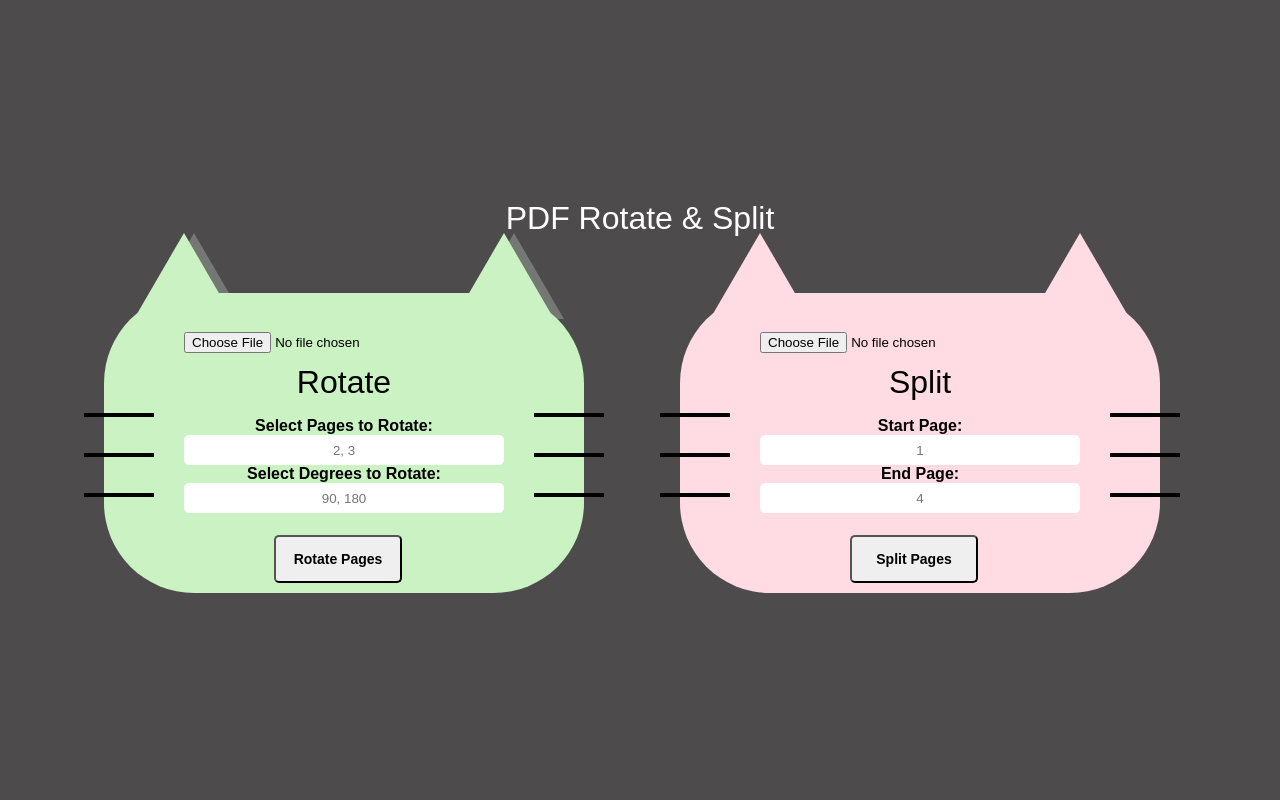
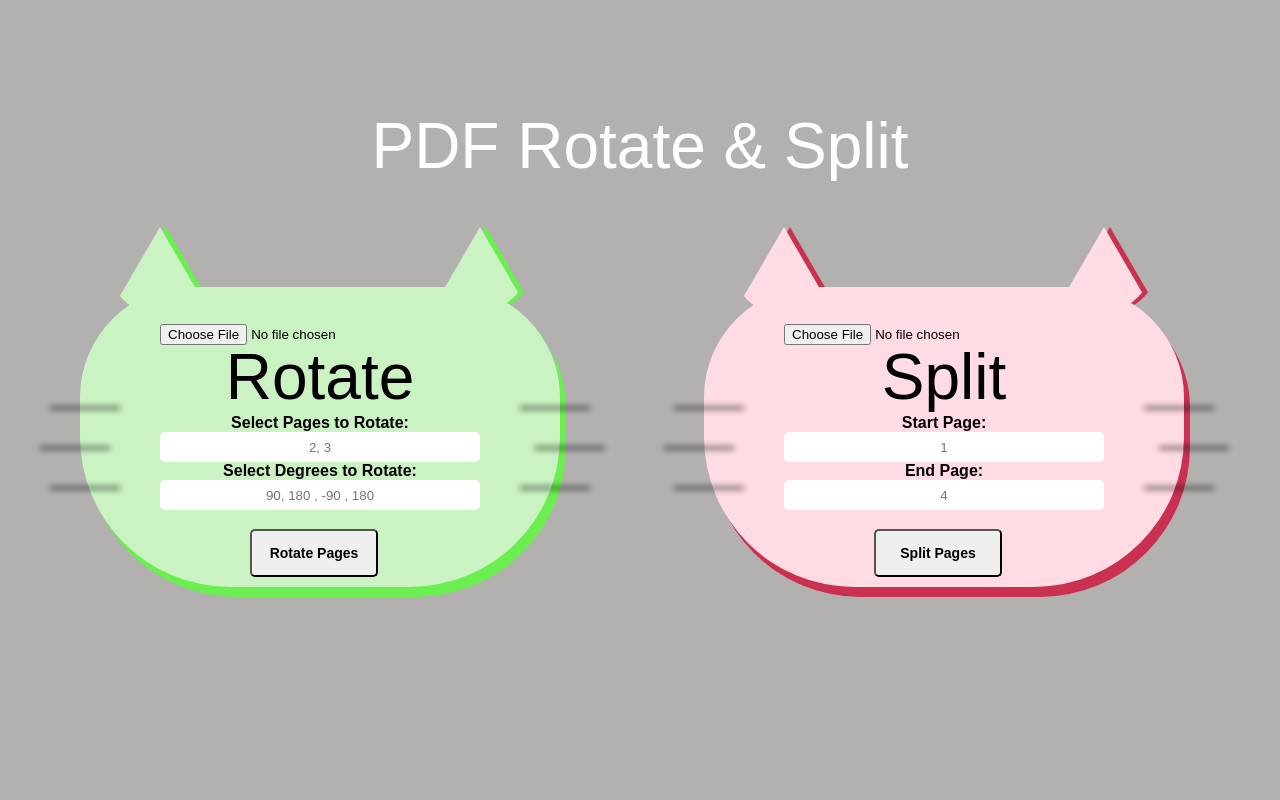
Before and after one commit to lookmhen/pdftools, a Flask app: page / in a window 1280 px wide. Run offline with Flask 3, Linux system fonts and the light colour scheme; some web fonts are replaced.

Commit message:
Modify Ui

```diff
--- a/static/style.css
+++ b/static/style.css
@@ -16,16 +16,21 @@ body {
     flex-direction: column;
     justify-content: center;
     align-items: center;
-    background: rgb(77, 75, 75);
+    background: rgb(179, 176, 176);
     height: 100vh;
     overflow: hidden;
 
 }
+body h1 {
+    font-size: 4rem;
+    color: black;
+}
 
-h1 {
-    margin-top: 2rem;
-    margin-bottom: 1rem;
+.title{
+    margin-top: 1rem;
 }
+
+
 
 input[type=text] {
     height: 30px;
@@ -58,6 +63,15 @@ button {
     cursor: pointer;
 }
 
+
+#rotate-app button:active{
+    background-color: #6aee50;
+}
+
+#split-app button:active{
+    background-color: #ca3150;
+}
+
 label {
     display: inline-block;
     font-weight: bolder;
@@ -71,6 +85,7 @@ label {
     margin: 1.5rem;
     height: auto;
     flex-wrap: wrap;
+    gap: 3rem;
 }
 
 form {
@@ -93,9 +108,11 @@ form {
     width: 30rem;
     height: 300px;
     background: #CAF2C2;
-    border-radius: 90px;
-    margin-top: 0;
+    border-radius: 110px 110px 150px 150px;
+    margin-top: 5rem;
     margin-right: 5rem;
+    margin-bottom: 5rem;
+    box-shadow: 6px 10px #6aee50;
 }
 
 /* Cat Ear shape */
@@ -106,10 +123,11 @@ form {
     height: 0;
     top: -60px;
     left: 30px;
+    border-radius: 20px 20px 60px 50px;
     border-left: 50px solid transparent;
     border-right: 50px solid transparent;
     border-bottom: 86.6px solid #CAF2C2;
-    filter: drop-shadow(320px 0 0 #CAF2C2) drop-shadow(10px 0 0 #747773);
+    filter: drop-shadow(320px 0 0 #CAF2C2) drop-shadow(6px 0 0 #6aee50);
     z-index: -1;
 
 }
@@ -119,11 +137,12 @@ form {
     content: "";
     position: absolute;
     width: 70px;
-    height: 4px;
+    height: 2px;
     top: 120px;
-    left: -20px;
+    left: -30px;
+    filter: blur(3px);
     background: #000000;
-    box-shadow: 450px 0 #000000,0px 40px #000000 ,0px 80px #000000,450px 40px #000000,450px 80px #000000;
+    box-shadow: 470px 0 #000000,-10px 40px #000000 ,0px 80px #000000,485px 40px #000000,470px 80px #000000;
     z-index: 1;
 
 }
@@ -140,10 +159,12 @@ form {
     height: 300px;
     margin-bottom: 10rem;
     background: #ffdce3;
-    border-radius: 90px;
+    border-radius: 110px 110px 150px 150px;
     margin: 1rem;
+    box-shadow: 6px 10px #ca3150;
 }
 
+/* Cat Ear shape */
 #split-app::before{
     content: "";
     position: absolute;
@@ -151,11 +172,13 @@ form {
     height: 0;
     top: -60px;
     left: 30px;
+    border-radius: 20px 20px 60px 50px;
     border-left: 50px solid transparent;
     border-right: 50px solid transparent;
     border-bottom: 86.6px solid #ffdce3;
-    filter: drop-shadow(320px 0 0 #ffdce3);
-    z-index: -2;
+    filter: drop-shadow(320px 0 0 #ffdce3) drop-shadow(6px 0 0 #ca3150);
+    z-index: -1;
+
 }
 
 /* หนวดแมว */
@@ -163,11 +186,13 @@ form {
     content: "";
     position: absolute;
     width: 70px;
-    height: 4px;
+    height: 2px;
     top: 120px;
-    left: -20px;
+    left: -30px;
+    filter: blur(3px);
     background: #000000;
-    box-shadow: 450px 0 #000000,0px 40px #000000 ,0px 80px #000000,450px 40px #000000,450px 80px #000000;
+    box-shadow: 470px 0 #000000,-10px 40px #000000 ,0px 80px #000000,485px 40px #000000,470px 80px #000000;
+    text-shadow: #a4a6a4;
     z-index: 1;
 
 }
--- a/templates/index.html
+++ b/templates/index.html
@@ -13,13 +13,13 @@
 
         <div id="rotate-app">
             <form action="/rotate" method="post" enctype="multipart/form-data">
-                <h1 >Rotate</h1>
+                <h1 class="title">Rotate</h1>
                 <input type="file" name="pdf_file" accept=".pdf" required>
                 <label for="page_numbers">Select Pages to Rotate:</label>
                 <input type="text" name="page_numbers" placeholder="2, 3" required>
 
                 <label for="degrees">Select Degrees to Rotate:</label>
-                <input type="text" name="degrees" placeholder="90, 180" required>
+                <input type="text" name="degrees" placeholder="90, 180 , -90 , 180" required>
 
                 <button type="submit" id="rotate-btn">Rotate Pages</button>
             </form>
@@ -27,14 +27,14 @@
 
         <div id="split-app">
             <form action="/split" method="post" enctype="multipart/form-data">
-                <h1>Split</h1>
-                <input type="file" name="pdf_file" accept=".pdf">
+                <h1 class="title">Split</h1>
+                <input type="file" name="pdf_file" accept=".pdf" required>
 
                 <label for="start_page">Start Page:</label>
-                <input type="text" name="start_page" placeholder="1">
+                <input type="text" name="start_page" placeholder="1" required>
 
                 <label for="end_page">End Page:</label>
-                <input type="text" name="end_page" placeholder="4">
+                <input type="text" name="end_page" placeholder="4" required>
 
                 <button type="submit" id="split-btn">Split Pages</button>
             </form>
```
